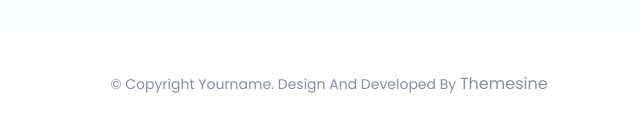
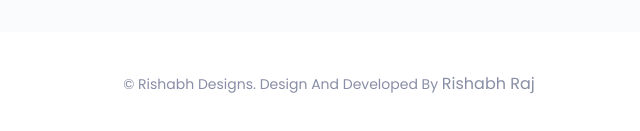
Before and after one commit to Rishabhraj1999/DEVIji, a plain HTML site: page index.html in a window 1280 px wide. Shown: the part 7192-7323 px from the top of the page, 311-951 px from the left. Drawn offline with nearby package versions, Linux system fonts and the light colour scheme.

Commit message:
Update index.html

```diff
--- a/index.html
+++ b/index.html
@@ -879,7 +879,7 @@
 		<div class="container">
 			<div class="hm-footer-copyright text-center">
 				<p>
-					&copy; copyright yourname. design and developed by <a href="https://www.themesine.com/">themesine</a>
+					&copy; Rishabh Designs. design and developed by <a href="https://in.linkedin.com/in/rishabh-raj-88aa58107?original_referer=https%3A%2F%2Fwww.google.com%2F">Rishabh Raj</a>
 				</p><!--/p-->
 			</div><!--/.text-center-->
 		</div><!--/.container-->
```
